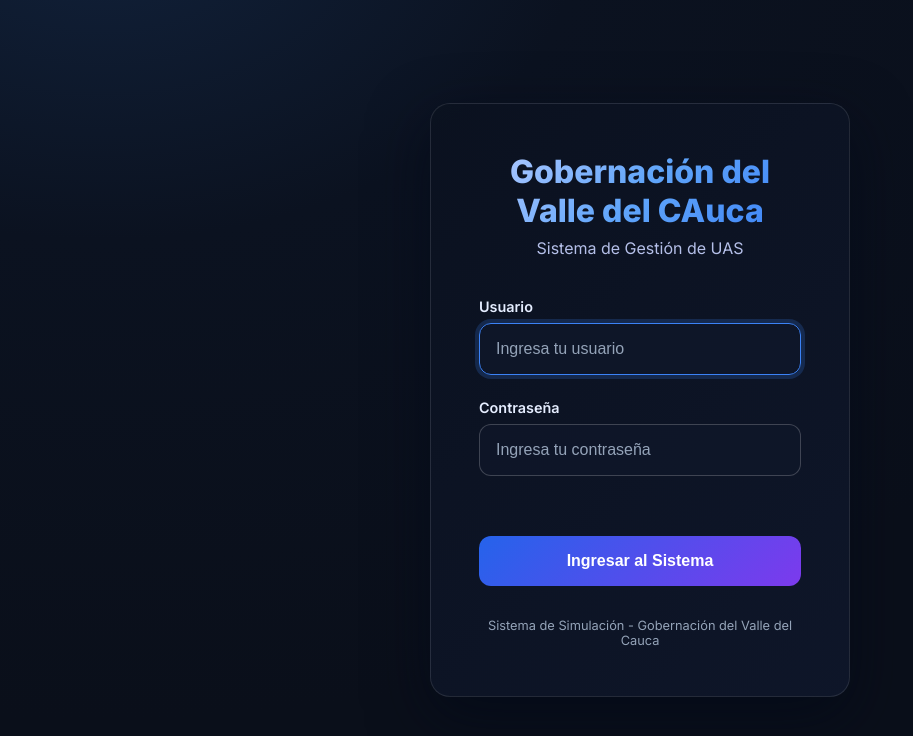
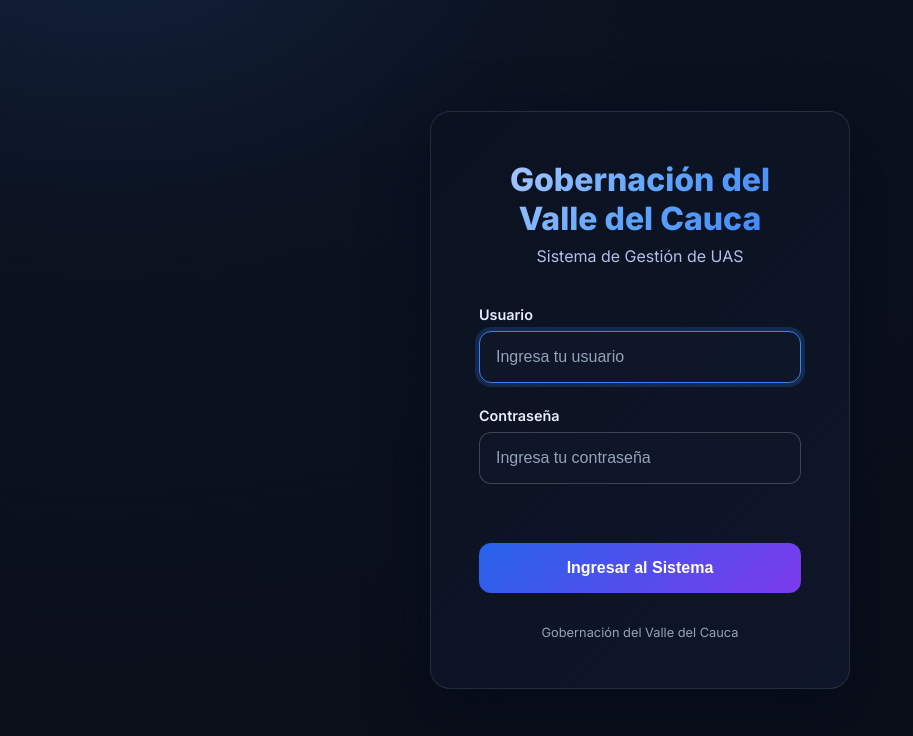
Before and after one commit to gdmua/LOGIN, a plain HTML site: page index.html in a window 1280 px wide. Shown: the whole page, without its empty margins (0-913 px from the left). Drawn offline with Linux system fonts and the light colour scheme.

Commit message:
Update index.html

```diff
--- a/index.html
+++ b/index.html
@@ -189,7 +189,7 @@
 <body>
   <div class="login-container">
     <div class="login-header">
-      <h1>Gobernación del Valle del CAuca</h1>
+      <h1>Gobernación del Valle del Cauca</h1>
       <p>Sistema de Gestión de UAS</p>
     </div>
 
@@ -220,7 +220,7 @@
     </form>
 
     <div class="footer">
-      Sistema de Simulación - Gobernación del Valle del Cauca
+      Gobernación del Valle del Cauca
     </div>
   </div>
 
@@ -253,7 +253,7 @@
 
         // Simular carga y redirección
         setTimeout(() => {
-          window.location.href = 'sistema-utm.html'; // Cambia por el nombre de tu archivo principal
+          window.location.href = 'https://gdmua.github.io/SISTEMA-DE-GESTION-UAS/';
         }, 1000);
 
       } else {
```
